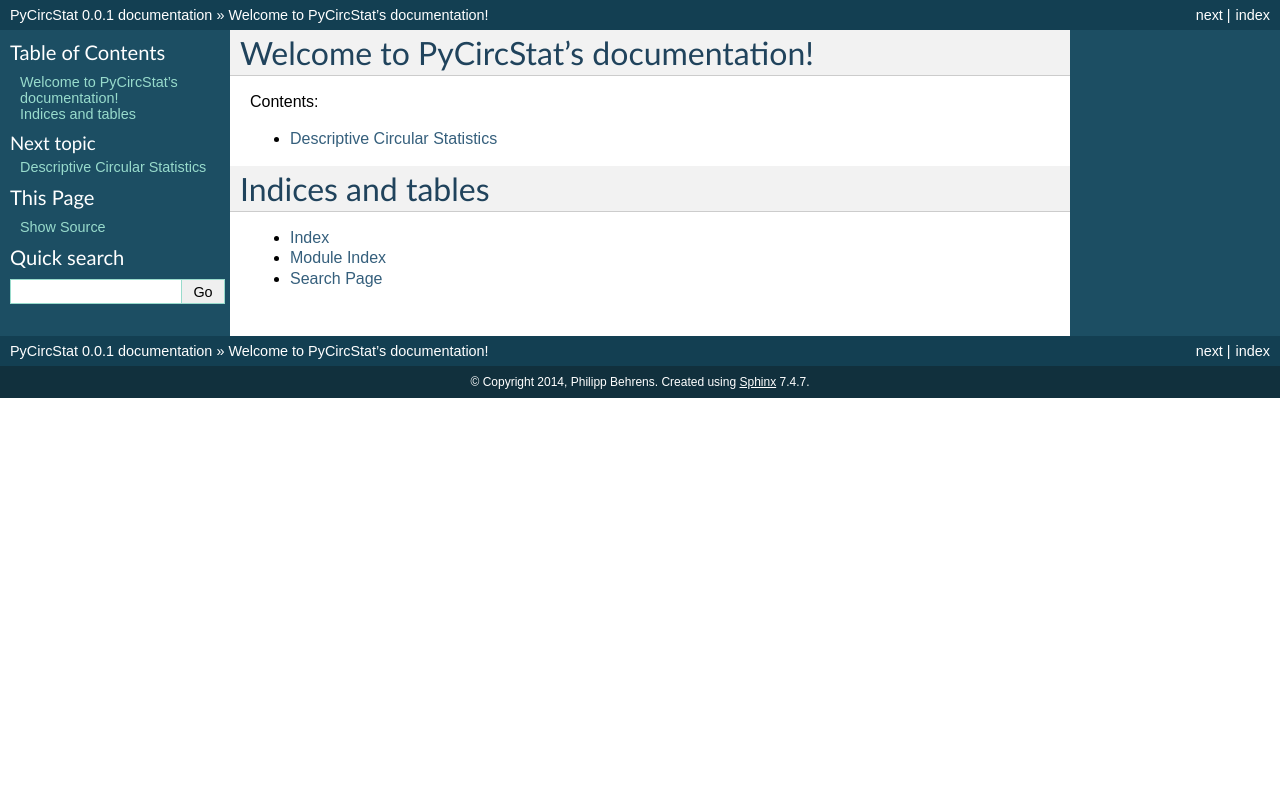
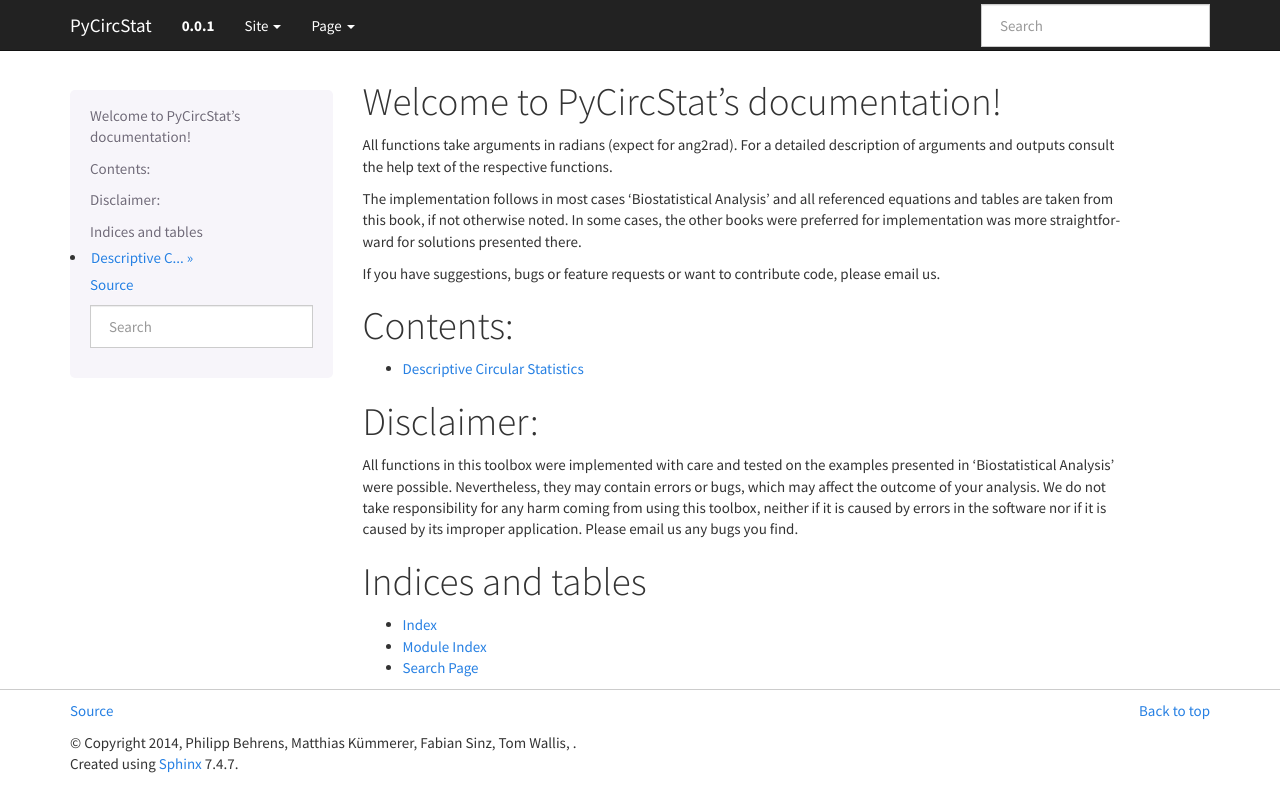
Before and after one commit to circstat/pycircstat, a Sphinx documentation site: the page built from docs/index.rst, in a window 1280 px wide. Shown: the top 812 px of the page. Built offline with Sphinx 7.4.7, drawn with Linux system fonts in a browser that asks for light colours.

Commit message:
mean with confidence interval and changed theme for docu

```diff
--- a/docs/conf.py
+++ b/docs/conf.py
@@ -14,6 +14,7 @@
 
 import sys
 import os
+import sphinx_bootstrap_theme
 
 # If extensions (or modules to document with autodoc) are in another directory,
 # add these directories to sys.path here. If the directory is relative to the
@@ -53,7 +54,7 @@
 
 # General information about the project.
 project = u'PyCircStat'
-copyright = u'2014, Philipp Behrens'
+copyright = u'2014, Philipp Behrens, Matthias Kümmerer, Fabian Sinz, Tom Wallis, '
 
 # The version info for the project you're documenting, acts as replacement for
 # |version| and |release|, also used in various other places throughout the
@@ -107,12 +108,28 @@
 
 # The theme to use for HTML and HTML Help pages.  See the documentation for
 # a list of builtin themes.
-html_theme = 'default'
+html_theme = 'bootstrap'
 
 # Theme options are theme-specific and customize the look and feel of a theme
 # further.  For a list of options available for each theme, see the
 # documentation.
-#html_theme_options = {}
+html_theme_options = {
+    'source_link_position': "footer",
+    'navbar_sidebarrel': False,
+    'bootstrap_version': "3",
+    'bootswatch_theme': "cosmo",
+    #'navbar_links': [("Tutorial", "tutorial"), ("Gallery", "examples/index")],
+}
+
+html_theme_path = sphinx_bootstrap_theme.get_html_theme_path()
+
+#html_theme_options = {'sidebarbgcolor':'steelblue',
+#                      'sidebartextcolor':'black',
+#                      'sidebarlinkcolor':'silver',
+#                      'relbarbgcolor': 'slategray',
+#                      'headbgcolor':'white',
+#                      'footerbgcolor': 'slategray',
+#                      'stickysidebar':True  }
 
 # Add any paths that contain custom themes here, relative to this directory.
 #html_theme_path = []
--- a/docs/index.rst
+++ b/docs/index.rst
@@ -6,12 +6,34 @@
 Welcome to PyCircStat's documentation!
 ======================================
 
+All functions take arguments in radians (expect for ang2rad).
+For a detailed description of arguments and outputs consult the help text of the respective functions.
+
+The implementation follows in most cases 'Biostatistical Analysis' and all referenced equations and tables
+are taken from this book, if not otherwise noted. In some cases, the other books were preferred for implementation
+was more straightforward for solutions presented there.
+
+If you have suggestions, bugs or feature requests or want to contribute code, please email us.
+
+
+
 Contents:
+=========
 
 .. toctree::
    :maxdepth: 2
 
    descriptive.rst
+
+Disclaimer:
+===========
+
+All functions in this toolbox were implemented with care and tested on the examples presented in
+'Biostatistical Analysis' were possible. Nevertheless, they may contain errors or bugs, which may
+affect the outcome of your analysis. We do not take responsibility for any harm coming from using
+this toolbox, neither if it is caused by errors in the software nor if it is caused by its improper
+application. Please email us any bugs you find.
+
 
 Indices and tables
 ==================
--- a/setup.py
+++ b/setup.py
@@ -16,5 +16,5 @@
         "Topic :: Utilities",
         #"License :: OSI Approved :: MIT License",
     ],
-    setup_requires=['nose>=1.0'],
+    setup_requires=['nose>=1.0','sphinx_bootstrap_theme'],
 )
```
Also changed, not shown: 2 other files.
